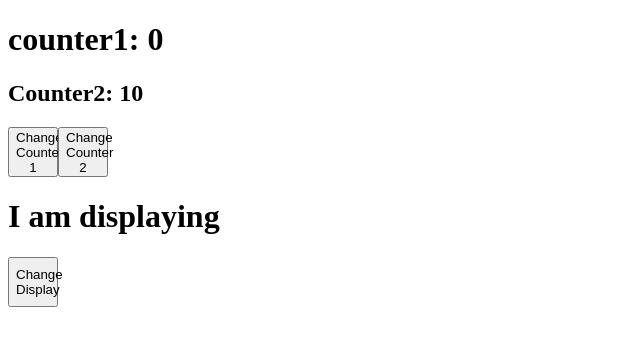
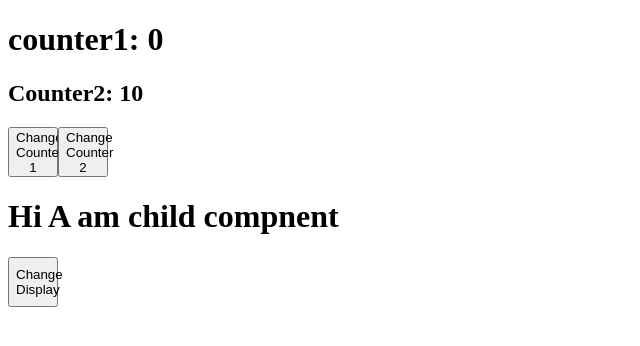
Before and after one commit to sagar56780/first-react-app, a React (Create React App) app: page / in a window 1280 px wide. Shown: the top 346 px of the page, without its empty margins (0-640 px from the left). Built offline with nearby package versions, Linux system fonts and the light colour scheme.

Commit message:
useEffectHook

```diff
--- a/src/App.jsx
+++ b/src/App.jsx
@@ -828,12 +828,12 @@ export default App;
 //!==========useEffect() Hook===========
 
 import React,{useState,useEffect} from "react";
-
+import ChildCompnent from "./ChildComponent";
 
 const App=()=>{
     let[counter1, setCounter1]=useState(0);
     let[counter2,setCounter2]=useState(10);
-    let[isdisplay,setDisplay]=useState(true);
+    let[display,setDisplay]=useState(true);
     let handleCounter1=()=>{
         setCounter1(counter1+1);
 
@@ -842,8 +842,13 @@ const App=()=>{
         setCounter2(counter2+1);
     }
     let Changedisplay=()=>{
-        setDisplay(!isdisplay);
+        setDisplay(!display);
     }
+    useEffect(()=>{
+        console.log("I am mounting phase");
+
+
+    },[counter1])
 
     return(<>
         <h1>counter1: {counter1}</h1>
@@ -851,7 +856,7 @@ const App=()=>{
         <button onClick={handleCounter1}>Change Counter 1</button>
         <button onClick={handleCounter2}>Change Counter 2</button>
 
-        {isdisplay?<h1>I am displaying</h1>:null}
+        {display?<ChildCompnent></ChildCompnent>:null}
         <button onClick={Changedisplay}>Change Display</button>
 
 
--- a/src/ChildComponent.jsx
+++ b/src/ChildComponent.jsx
@@ -18,9 +18,7 @@ const ChildCompnent=(props)=>{
     );
 }
 export default ChildCompnent;
-*/
 
-/*
 const ChildCompnent=(props)=>{
 
     return (
@@ -34,8 +32,7 @@ const ChildCompnent=(props)=>{
     );
 }
 export default ChildCompnent;
-*/
-/*
+
 //!===========props Distructuring===========
 
 const ChildCompnent=(props)=>{
@@ -57,10 +54,10 @@ const ChildCompnent=(props)=>{
        );
    }
    export default ChildCompnent;
-*/
+
 
 //!========Default props=========
-/*
+
 const ChildCompnent=(props)=>{
     let{name="no name",age=18,course="JFS",gender="others"}=props;//setting default value for missing v
     return(
@@ -74,10 +71,10 @@ const ChildCompnent=(props)=>{
     );
 };
 export default ChildCompnent;
-*/
+
 
 //!=========props Drilling===========
-/*
+
 import GrandChildComponent from "./GrandChildComponent";
 const ChildCompnent=(props)=>{
    console.log("i am child component");
@@ -94,7 +91,7 @@ const ChildCompnent=(props)=>{
     );
 };
 export default ChildCompnent;
-*/
+
 
 //!========props type=========
 // import PropType from "prop-types"
@@ -116,3 +113,27 @@ export default ChildCompnent;
 //     }
 
 // }
+
+*/
+/*
+        //!=======useEffect=======
+
+
+
+*/
+import React,{useEffect} from "react"
+const ChildCompnent=()=>{
+    useEffect(()=>{
+        console.log("i am mounting  phase from child component");
+        return()=>{
+            console.log("i am child component unmounting phase");
+
+        }
+
+    },[])
+
+    return <h1>Hi A am child compnent</h1>
+
+
+}
+export default ChildCompnent;
```
